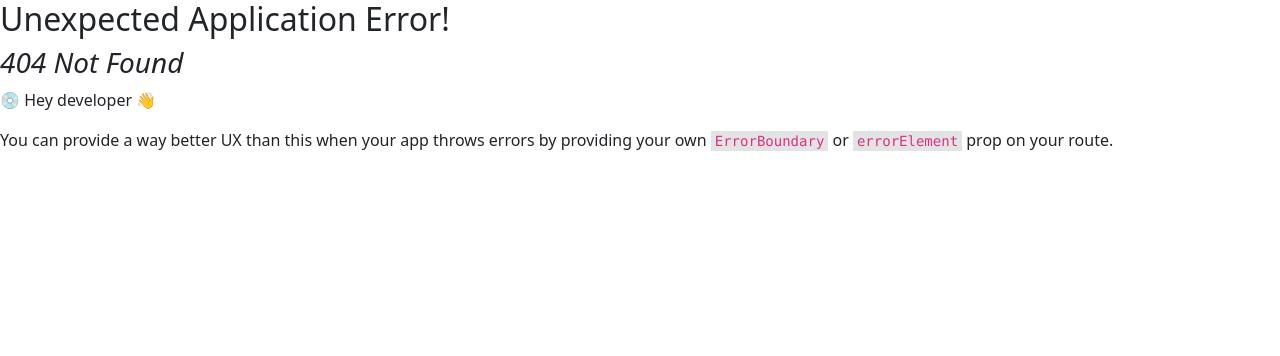
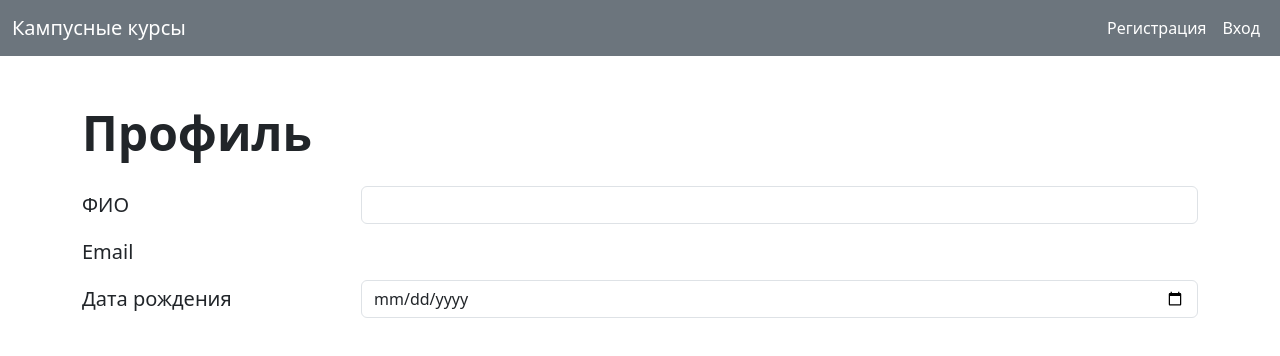
Before and after one commit to Sochniynapas/campus_courses, a React (Vite) app: page /profile in a window 1280 px wide. Before the commit this address had no page. Shown: the top 356 px of the page. Built offline with nearby package versions, Linux system fonts and the light colour scheme.

Commit message:
Сделал верстку окно профиля

```diff
--- a/src/MainPage.jsx
+++ b/src/MainPage.jsx
@@ -44,7 +44,7 @@ function MainPage(prop) {
               {token ? (
                 <>
                   <Header />
-                  <Nav className='ms-auto'><Link className='nav-link text-white ' to='/ab'>{login}</Link></Nav>
+                  <Nav className='ms-auto'><Link className='nav-link text-white ' to='/profile'>{login}</Link></Nav>
                   <Nav><Link className='nav-link text-white ' to='/' onClick={handleLogout}>Выход</Link></Nav>
                 </>
               ) : (
--- a/src/components/Form/Authorization/AuthorizationPage.jsx
+++ b/src/components/Form/Authorization/AuthorizationPage.jsx
@@ -47,6 +47,9 @@ function Authorization() {
     return (
         <Container className="pt-5">
             <Nav className="pb-2">
+                <h1 className="fw-bold display-5 ">Авторизация</h1>
+            </Nav>
+            <Nav className="pb-2">
                 <FormLabel>Email</FormLabel>
                 <FormControl
                     type="text"
--- a/src/components/Form/Profile/ProfilePage.jsx
+++ b/src/components/Form/Profile/ProfilePage.jsx
@@ -0,0 +1,31 @@
+import { Container, FormControl, FormLabel, Nav, Navbar, Row } from "react-bootstrap"
+import { selectLogin } from "../../../store/slice/authSlice"
+import { useSelector } from "react-redux"
+
+
+
+function Profile() {
+    const email = useSelector(selectLogin)
+
+    return (
+        <Container className="pt-5">
+            <Nav className="pb-2">
+                <h1 className="fw-bold display-5 ">Профиль</h1>
+            </Nav>
+            <Navbar className="d-flex justify-content-between ">
+                <FormLabel className="mb-0 col-2 h5" >ФИО</FormLabel>
+                <FormControl type="text" className="w-75 col-10"></FormControl>
+            </Navbar>
+            <Navbar className="d-flex justify-content-between ">
+                <FormLabel className="mb-0 col-2 h5" >Email</FormLabel>
+                <FormLabel className="w-75 col-10">{email}</FormLabel>
+            </Navbar>
+            <Navbar className="d-flex justify-content-between ">
+                <FormLabel className="mb-0 col-2 h5" >Дата рождения</FormLabel>
+                <FormControl type="date" className="w-75 col-10"></FormControl>
+            </Navbar>
+        </Container>
+    )
+}
+
+export default Profile
--- a/src/components/Form/Registration/RegistrationPage.jsx
+++ b/src/components/Form/Registration/RegistrationPage.jsx
@@ -50,6 +50,9 @@ function Registration() {
 
     return (
         <Container className="pt-5">
+            <Nav className="pb-2">
+                <h1 className="fw-bold display-5 ">Регистрация нового пользователя</h1>
+            </Nav>
             <Nav className="pb-2">
                 <FormLabel>Фио</FormLabel>
                 <FormControl
--- a/src/main.jsx
+++ b/src/main.jsx
@@ -8,6 +8,7 @@ import Registration from './components/Form/Registration/RegistrationPage.jsx'
 import { Provider } from 'react-redux'
 import { store } from './store/store.js'
 import Authorization from './components/Form/Authorization/AuthorizationPage.jsx'
+import Profile from './components/Form/Profile/ProfilePage.jsx'
 
 
 
@@ -24,6 +25,10 @@ const router = createBrowserRouter([
     path: "/login",
     element: <MainPage children={Authorization} />
   },
+  {
+    path: "/profile",
+    element: <MainPage children={Profile} />
+  },
 ]);
 ReactDOM.createRoot(document.getElementById('root')).render(
   <React.StrictMode>
```
